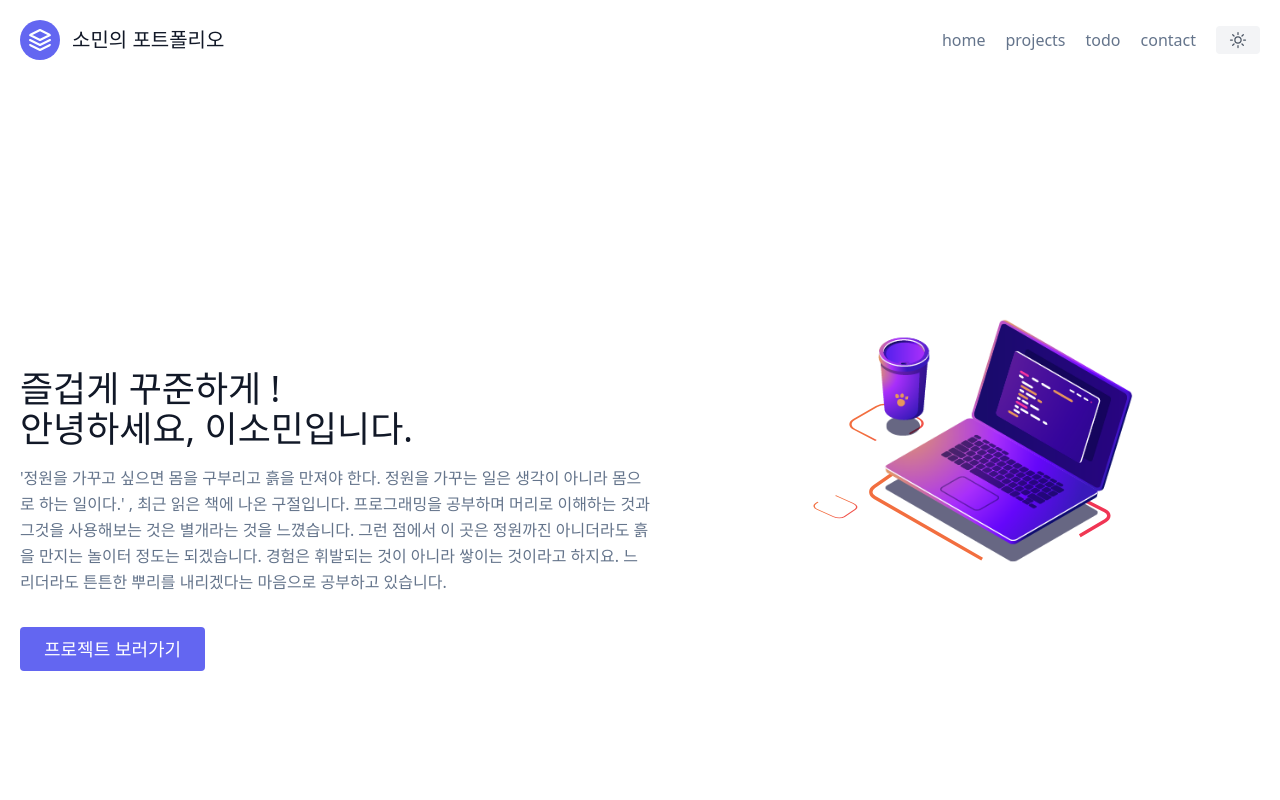
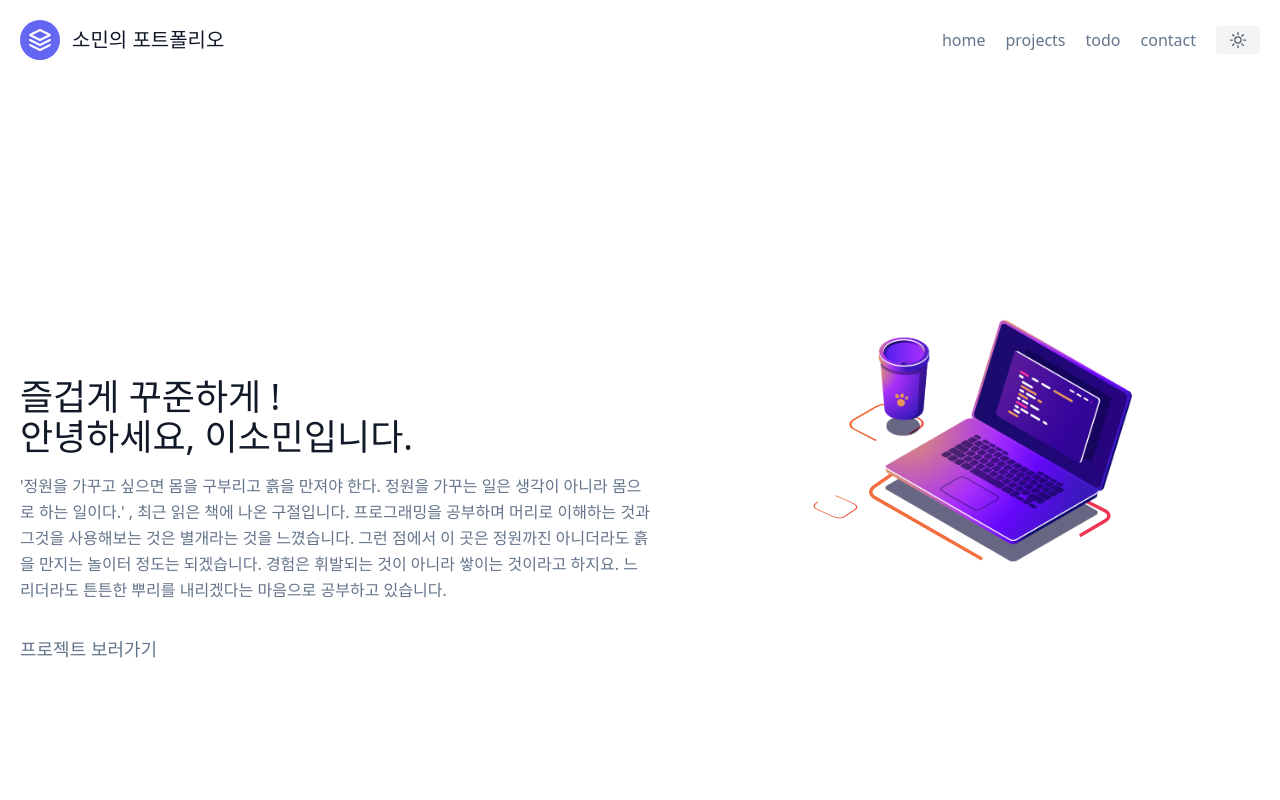
Before and after one commit to nimoseel/NextJS_Portfolio, a Next.js app: page / in a window 1280 px wide. Shown: the top 800 px of the page. Built offline with nearby package versions, Linux system fonts and the light colour scheme.

Commit message:
Design : 버튼 클래스 수정

```diff
--- a/components/home/hero.tsx
+++ b/components/home/hero.tsx
@@ -13,7 +13,7 @@ export default function Hero(){
                 </p>
                 <div className="flex justify-center">
                     <Link href="/projects" legacyBehavior>
-                        <a className="btn-project">
+                        <a className="btn-styled text-lg">
                             프로젝트 보러가기
                         </a>
                     </Link>
```
